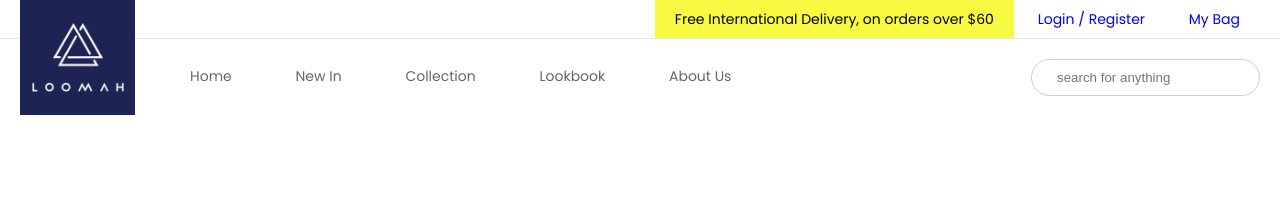
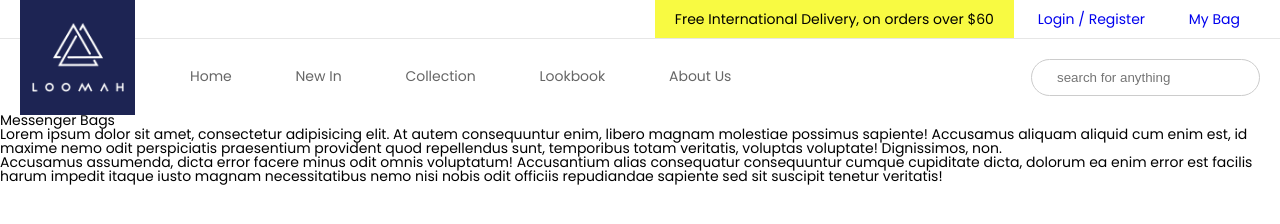
Before and after one commit to chanakairugal/loomah, a website: page index.html in a window 1280 px wide. Drawn offline with Linux system fonts and the light colour scheme.

Commit message:
LoomahUI: Lookbook

```diff
--- a/index.html
+++ b/index.html
@@ -36,5 +36,20 @@
             </div>
         </div>
     </header>
+
+
+    <section class="lookbook-container">
+        <div class="hero-heading">
+            <h1>Messenger Bags</h1>
+            <p>Lorem ipsum dolor sit amet, consectetur adipisicing elit. At autem consequuntur enim, libero magnam
+                molestiae possimus sapiente! Accusamus aliquam aliquid cum enim est, id maxime nemo odit perspiciatis
+                praesentium provident quod repellendus sunt, temporibus totam veritatis, voluptas voluptate!
+                Dignissimos, non.</p>
+            <p>Accusamus assumenda, dicta error facere minus odit omnis voluptatum! Accusantium alias consequatur
+                consequuntur cumque cupiditate dicta, dolorum ea enim error est facilis harum impedit itaque iusto
+                magnam necessitatibus nemo nisi nobis odit officiis repudiandae sapiente sed sit suscipit tenetur
+                veritatis!</p>
+        </div>
+    </section>
 </body>
 </html>
```
